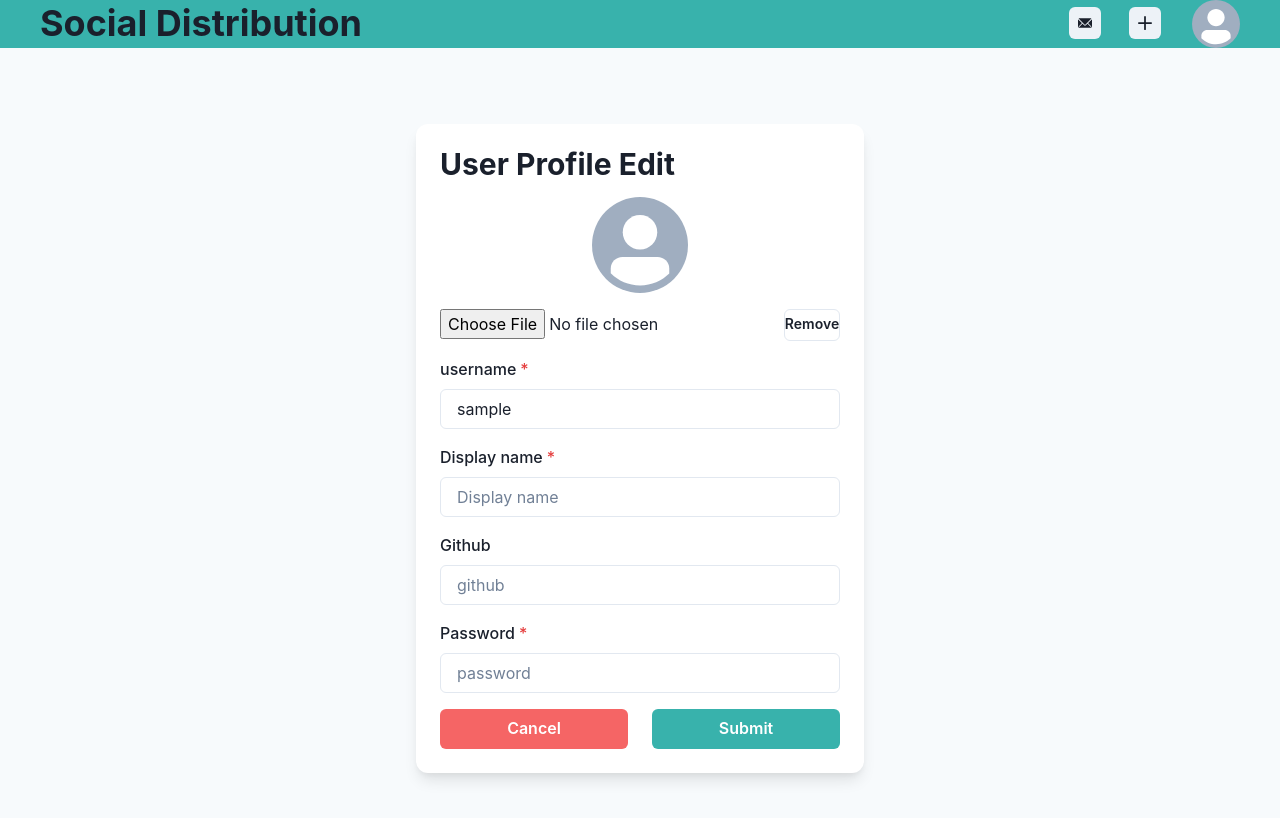
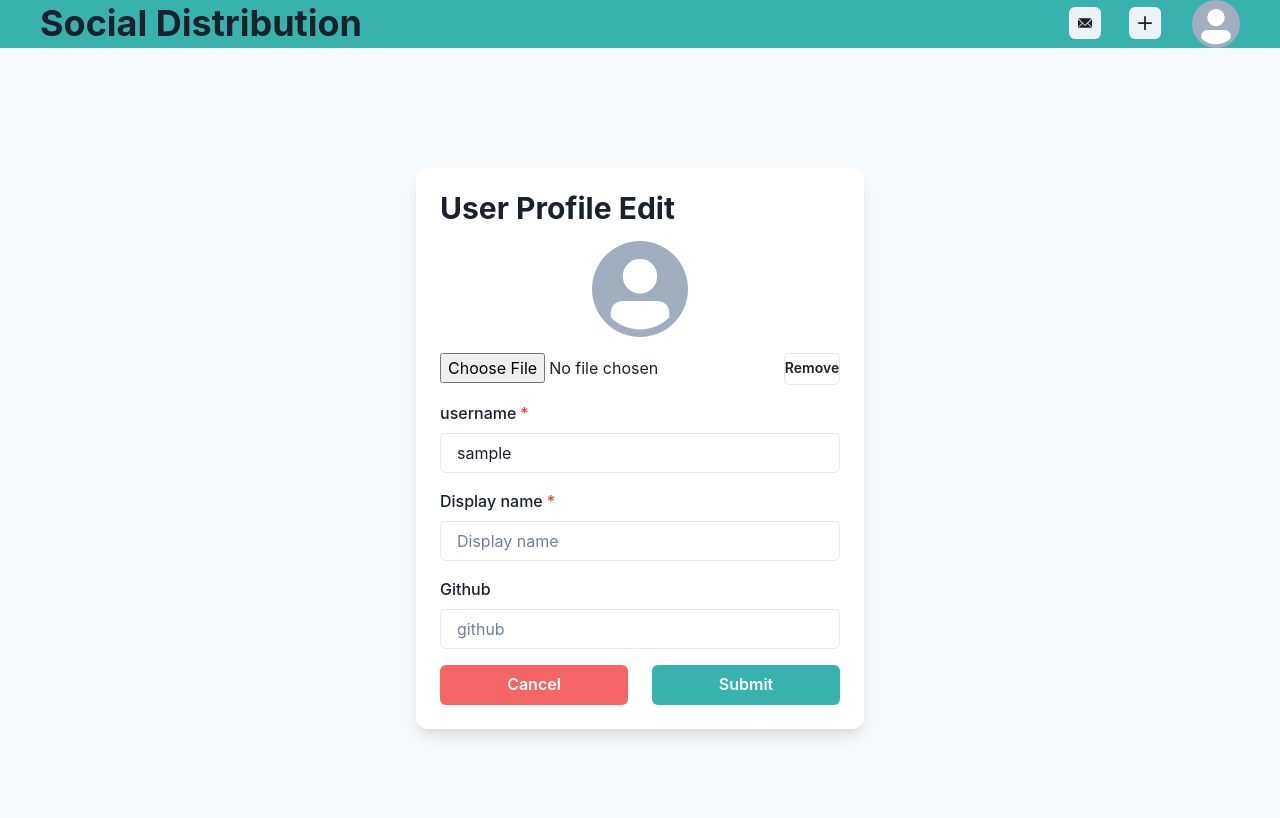
Before and after one commit to CMPUT404-W22H02/ProjectSocialDistribution, a React (Create React App) app in the folder frontend/: page /profile in a window 1280 px wide. Shown: the top 818 px of the page. Built offline with nearby package versions, Linux system fonts and the light colour scheme; no server answers; sample sign-in values are in the browser's storage.

Commit message:
Update Profile.js

```diff
--- a/frontend/src/pages/profile/Profile.js
+++ b/frontend/src/pages/profile/Profile.js
@@ -30,8 +30,11 @@ const base_url = process.env.REACT_APP_API_URL || 'https://psdt11.herokuapp.com'
 let identity = Identity.GetIdentity();
 
 export default function Profile(props) {
+    const author_id = identity.id
+    const token = identity.token
     //const cookies = new Cookies();
     //const { token, setToken } = useState(identity.token);
+    //const { author_id, setId } = useState(identity.id);
     const { refreshToken, setRefreshToken } = useState(identity.refreshToken);
     const [ value, setValue] = useState({});
     const [picture, setPicture] = useState('');
@@ -47,7 +50,8 @@ const toastIdRef = useRef()
     function addToast(toast_data) {
         toastIdRef.current = toast(toast_data)
     }
-
+    console.log(author_id)
+    console.log(identity.id)
     const updateProfile = () => {
         console.log(userName)
         console.log(display_name)
@@ -66,7 +70,8 @@ const updateProfile = () => {
             "Authorization" : `Bearer ${token}`
 
             },
-    })
+        }).then((data)=>{console.log(data)}
+        ).catch((error)=>{console.log(error)})
 
     }
     const onChangePicture = e => {
@@ -74,8 +79,7 @@ setPicture(URL.createObjectURL(e.target.files[0]));
     };
     //console.log(token,"---")
     //console.log(identity)
-const author_id =  identity.id
-const token = identity.token
+
     //console.log(author_id)
     useEffect(()=>{
         axios.get(`${author_id}`,
@@ -153,6 +157,7 @@ return (
         <FormControl id="userName" isRequired>
         <FormLabel>username</FormLabel>
         <Input
+        readOnly
             placeholder="UserName"
             _placeholder={{ color: 'gray.500' }}
             type="text"
@@ -183,14 +188,14 @@ return (
             onChange={(e)=>setGithub(e.target.value)}
         />
         </FormControl>
-        <FormControl id="password" isRequired>
+        {/* <FormControl id="password" isRequired>
         <FormLabel>Password</FormLabel>
         <Input
             placeholder="password"
             _placeholder={{ color: 'gray.500' }}
             type="password"
         />
-        </FormControl>
+        </FormControl> */}
         <Stack spacing={6} direction={['column', 'row']}>
         <Button
             bg={'red.400'}
```
Lines whose indentation alone changed are shown as unchanged.
